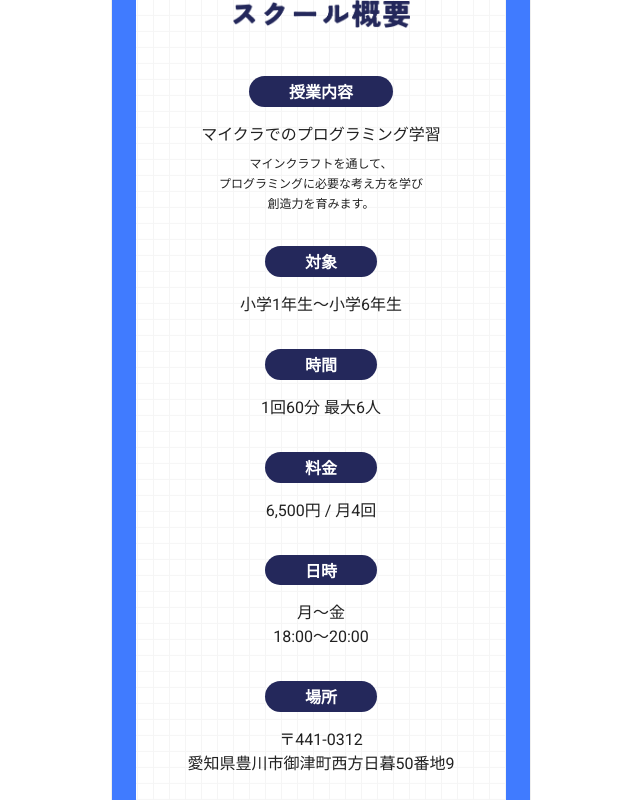
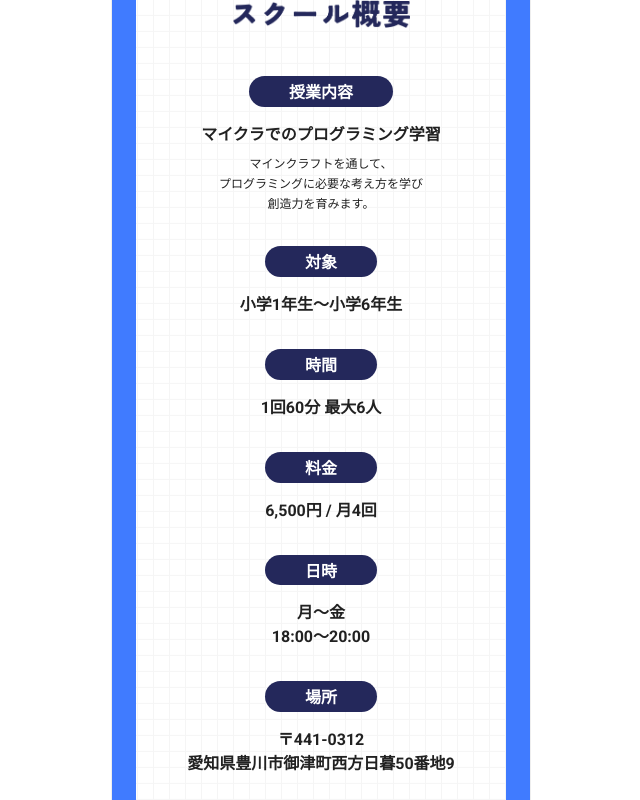
Before and after one commit to yutaroud/rect, a Next.js app: page /school in a window 1280 px wide. Shown: the part 960-1760 px from the top of the page, without its empty margins (319-959 px from the left). Built offline with nearby package versions, Linux system fonts and the light colour scheme.

Commit message:
[#70]文字調整

```diff
--- a/src/app/school/page.tsx
+++ b/src/app/school/page.tsx
@@ -35,18 +35,18 @@ const School = () => {
           <Box bgcolor='#fff' px={3} py={5} borderTop='solid 8px #24285B' sx={{width: '100%', height: '400', backgroundSize: 16, backgroundPosition: '50% 50%', backgroundImage: 'repeating-linear-gradient( 90deg, #F5F5F5 , #F5F5F5 1px, transparent 1px, transparent 16px),repeating-linear-gradient( 0deg, #F5F5F5 , #F5F5F5 1px, #fff 1px, #fff 16px)'}}>
             <Typography variant="h2"><img src="../../image/school/heading_details.png" width="177" /></Typography>
             <TitleLabel text="授業内容"></TitleLabel>
-            <Typography variant="body1" mt={2}>マイクラでのプログラミング学習</Typography>
+            <Typography variant="body1" fontWeight='bold' mt={2}>マイクラでのプログラミング学習</Typography>
             <Typography variant="caption" mt={1} component="p">マインクラフトを通して、<br/>プログラミングに必要な考え方を学び<br/>創造力を育みます。</Typography>
             <TitleLabel text="対象"></TitleLabel>
-            <Typography variant="body1" mt={2}>小学1年生〜小学6年生</Typography>
+            <Typography variant="body1" fontWeight='bold' mt={2}>小学1年生〜小学6年生</Typography>
             <TitleLabel text="時間"></TitleLabel>
-            <Typography variant="body1" mt={2}>1回60分 最大6人</Typography>
+            <Typography variant="body1" fontWeight='bold' mt={2}>1回60分 最大6人</Typography>
             <TitleLabel text="料金"></TitleLabel>
-            <Typography variant="body1" mt={2}>6,500円 / 月4回</Typography>
+            <Typography variant="body1" fontWeight='bold' mt={2}>6,500円 / 月4回</Typography>
             <TitleLabel text="日時"></TitleLabel>
-            <Typography variant="body1" mt={2}>月〜金<br/>18:00〜20:00</Typography>
+            <Typography variant="body1" fontWeight='bold' mt={2}>月〜金<br/>18:00〜20:00</Typography>
             <TitleLabel text="場所"></TitleLabel>
-            <Typography variant="body1" mt={2}>〒441-0312<br/>愛知県豊川市御津町西方日暮50番地9</Typography>
+            <Typography variant="body1" fontWeight='bold' mt={2}>〒441-0312<br/>愛知県豊川市御津町西方日暮50番地9</Typography>
           </Box>
         </Box>
         <Box pt={6} pb={10}>
```
